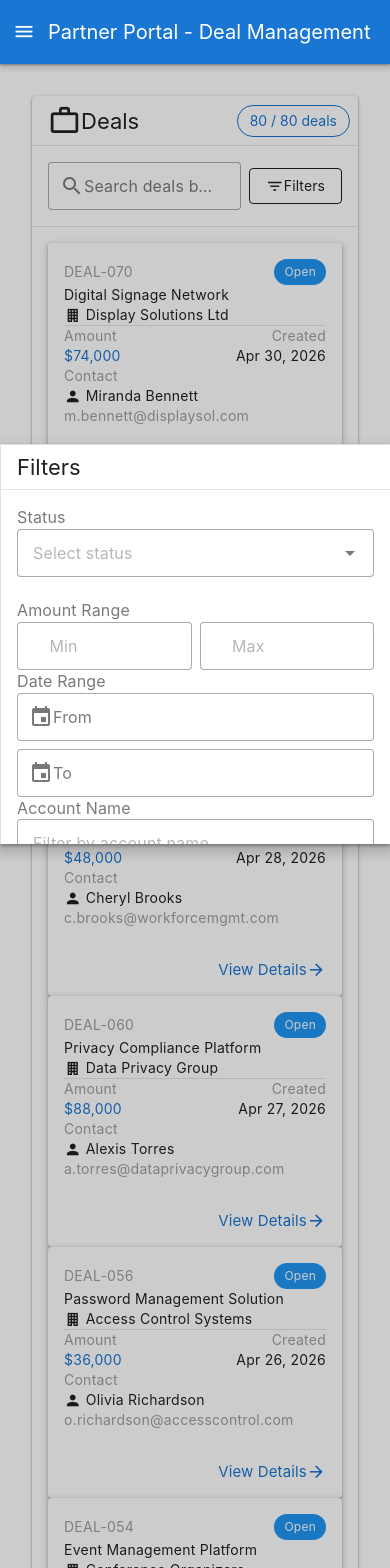
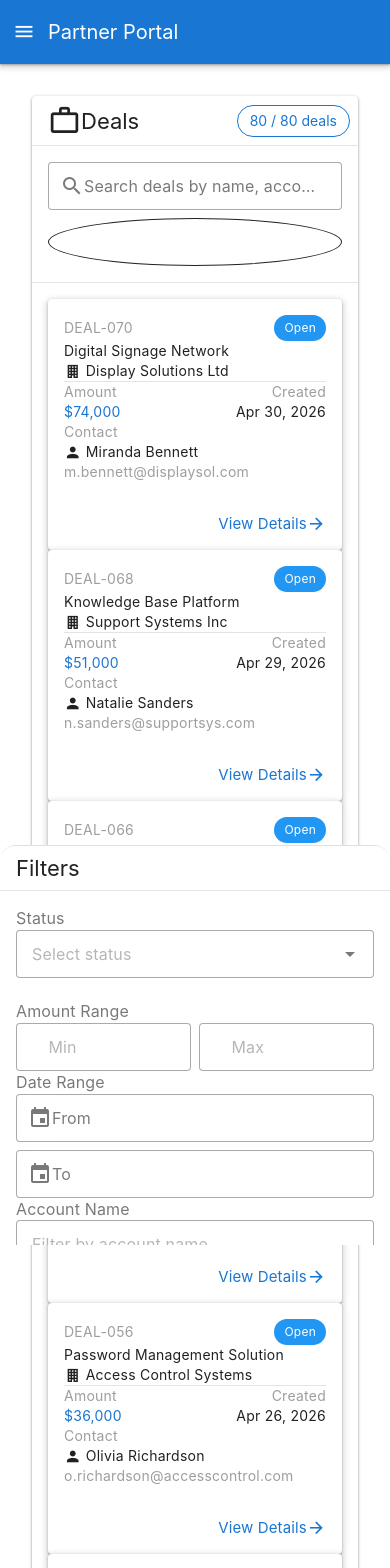
Before and after one commit to mariariazanova/partner-portal-dashboard, a Vue app: page /deals in a window 390 px wide. Shown: the top 1568 px of the page. Built offline with nearby package versions, Linux system fonts and the light colour scheme; the HTML template or start-up script is replaced by a standard one.

Commit message:
Update responsibility

```diff
--- a/src/App.vue
+++ b/src/App.vue
@@ -1,8 +1,10 @@
 <script setup lang="ts">
 import { ref } from 'vue'
 import { RouterView, useRouter } from 'vue-router'
+import { useDisplay } from 'vuetify'
 
 const router = useRouter()
+const { mobile } = useDisplay()
 const drawer = ref(false)
 
 const navItems = [
@@ -18,12 +20,15 @@ function navigateTo(route: string) {
 
 <template>
   <v-app>
-    <v-app-bar color="primary" prominent>
+    <v-app-bar color="primary" :prominent="!mobile">
       <v-app-bar-nav-icon
         color="white"
         @click="drawer = !drawer"
       ></v-app-bar-nav-icon>
-      <v-toolbar-title>Partner Portal - Deal Management</v-toolbar-title>
+      <v-toolbar-title>
+        <span v-if="mobile">Partner Portal</span>
+        <span v-else>Partner Portal - Deal Management</span>
+      </v-toolbar-title>
     </v-app-bar>
 
     <v-navigation-drawer v-model="drawer" temporary>
--- a/src/components/FilterPanel.vue
+++ b/src/components/FilterPanel.vue
@@ -2,10 +2,12 @@
   <v-navigation-drawer
     v-model="isOpen"
     :location="mobile ? 'bottom' : 'right'"
-    :temporary="mobile"
-    :permanent="!mobile"
+    :temporary="!lgAndUp"
+    :permanent="lgAndUp"
     width="400"
+    :height="mobile ? '75vh' : undefined"
     class="filter-panel"
+    :class="{ 'mobile-drawer': mobile }"
   >
     <v-card flat>
       <!-- Header -->
@@ -203,7 +205,7 @@
 </template>
 
 <script setup lang="ts">
-import { ref, computed, watch } from 'vue'
+import {ref, computed, onMounted, onUnmounted, watch, watchEffect} from 'vue'
 import { useDisplay } from 'vuetify'
 import { useDealStore } from '@/stores/dealStore'
 import { DealStatus } from '@/types'
@@ -236,10 +238,46 @@ const props = withDefaults(defineProps<Props>(), {
 const emit = defineEmits<Emits>()
 
 const dealStore = useDealStore()
-const { mobile } = useDisplay()
+const { mobile, lgAndUp } = useDisplay()
 
 // Local drawer state
 const isOpen = ref(props.modelValue)
+
+const width = ref(window.innerWidth)
+const height = ref(window.innerHeight)
+
+const updateSize = () => {
+  width.value = window.innerWidth
+  height.value = window.innerHeight
+}
+
+onMounted(() => {
+  window.addEventListener('resize', updateSize)
+})
+
+onUnmounted(() => {
+  window.removeEventListener('resize', updateSize)
+})
+
+watch(mobile, (newValue) => {
+  console.log('is mobile:', newValue)
+})
+
+watch(width, (newWidth) => {
+  console.log('screen width:', newWidth)
+})
+
+watch(lgAndUp, (val) => {
+  console.log('lgAndUp:', val)
+})
+
+watchEffect(() => {
+  console.log({
+    width: width.value,
+    lgAndUp: lgAndUp.value,
+    breakpoint: name.value,
+  })
+})
 
 // Flag to prevent store watcher from overwriting local changes
 let updatingFromLocal = false
@@ -500,6 +538,13 @@ watch(
   border-left: 1px solid rgba(0, 0, 0, 0.12);
 }
 
+.mobile-drawer {
+  border-left: none;
+  border-top: 1px solid rgba(0, 0, 0, 0.12);
+  border-radius: 16px 16px 0 0;
+  overflow-y: auto;
+}
+
 .gap-2 {
   gap: 8px;
 }
--- a/src/views/DealListView.vue
+++ b/src/views/DealListView.vue
@@ -16,24 +16,30 @@
 
           <!-- Search and Filter Bar -->
           <v-card-text v-if="!loading && !dealStore.error && totalDeals > 0">
-            <div class="d-flex gap-2 align-center">
-              <SearchBar class="flex-grow-1" />
+            <v-row dense>
+              <v-col cols="12" sm="9" md="10">
+                <SearchBar />
+              </v-col>
+              <v-col cols="12" sm="3" md="2">
                 <v-btn
                   :color="dealStore.activeFilterCount > 0 ? 'primary' : 'default'"
                   variant="outlined"
-                prepend-icon="mdi-filter-variant"
+                  :prepend-icon="isMobile ? undefined : 'mdi-filter-variant'"
+                  :icon="isMobile ? 'mdi-filter-variant' : undefined"
                   @click="filterDrawer = !filterDrawer"
+                  block
                 >
-                Filters
+                  <span v-if="!isMobile">Filters</span>
                   <v-badge
                     v-if="dealStore.activeFilterCount > 0"
                     :content="dealStore.activeFilterCount"
                     color="primary"
-                  inline
-                  class="ml-2"
+                    :inline="!isMobile"
+                    :floating="isMobile"
                   />
                 </v-btn>
-            </div>
+              </v-col>
+            </v-row>
           </v-card-text>
 
           <v-divider v-if="!loading && !dealStore.error && totalDeals > 0"></v-divider>
@@ -210,7 +216,7 @@ import SearchBar from '@/components/SearchBar.vue'
 import FilterPanel from '@/components/FilterPanel.vue'
 
 const router = useRouter()
-const { mobile } = useDisplay()
+const { mobile, lgAndUp } = useDisplay()
 const dealStore = useDealStore()
 
 // State
@@ -218,7 +224,7 @@ const page = ref(1)
 const itemsPerPage = 10
 const mobilePage = ref(1)
 const itemsPerPageMobile = 10
-const filterDrawer = ref(true) // Open by default on desktop
+const filterDrawer = ref(lgAndUp.value) // Open by default on large screens (1280px+), closed on mobile/tablet
 
 // Computed
 const isMobile = computed(() => mobile.value)
```
Lines whose indentation alone changed are shown as unchanged.
